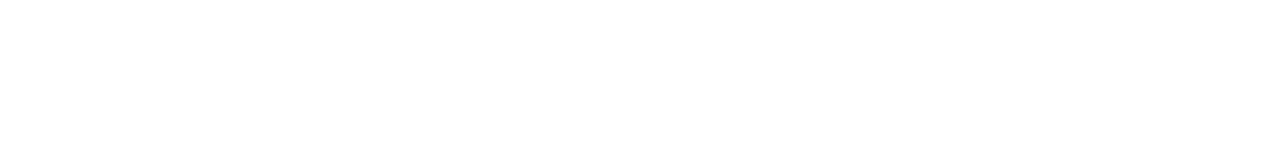
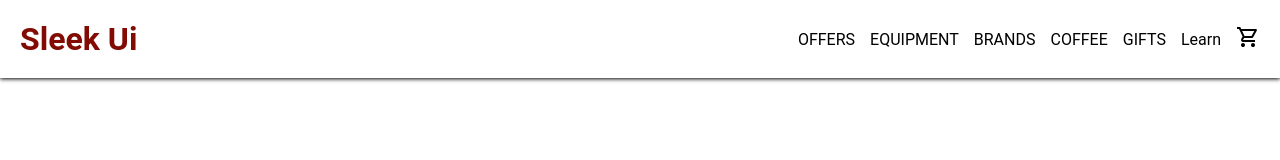
Before and after one commit to mariogsa/projeto-cafeteria, a plain HTML site: page index.html in a window 1280 px wide. Drawn offline with Linux system fonts and the light colour scheme.

Commit message:
Branch comecando-html, iniciando personalização do header

```diff
--- /dev/null
+++ b/css/componentes/cor.css
@@ -0,0 +1,4 @@
+:root {
+  --cor-primaria: rgb(130, 11, 4);
+  --link-header: #000000;
+}
--- /dev/null
+++ b/css/componentes/tipografia.css
@@ -0,0 +1,3 @@
+:root {
+  --tipografia-principal: "Roboto", sans-serif;
+}
--- /dev/null
+++ b/css/header.css
@@ -0,0 +1,27 @@
+.header-container {
+  display: flex;
+  align-items: center;
+  justify-content: space-between;
+  padding: 20px;
+  box-shadow: 0 1px 4px black;
+  font-family: var(--tipografia-principal);
+}
+.header-container h1 {
+  color: var(--cor-primaria);
+}
+.header-container ul {
+  display: flex;
+  flex-wrap: wrap;
+  flex: 1;
+  align-items: center;
+  gap: 15px;
+}
+.header-container li {
+  text-transform: uppercase;
+}
+.header-container li:nth-child(6) {
+  text-transform: initial;
+}
+.header-container li a {
+  color: var(--link-header);
+}
--- /dev/null
+++ b/css/reset.css
@@ -0,0 +1,14 @@
+body {
+  margin: 0;
+}
+h1,
+ul {
+  margin: 0;
+  padding: 0;
+}
+ul {
+  list-style: none;
+}
+a {
+  text-decoration: none;
+}
--- a/css/style.css
+++ b/css/style.css
@@ -0,0 +1,8 @@
+/* Reset */
+@import "./reset.css";
+
+/* Componentes */
+@import "./componentes/tipografia.css";
+@import "./componentes/cor.css";
+
+@import "./header.css";
--- a/index.html
+++ b/index.html
@@ -9,6 +9,22 @@
 </head>
 
 <body>
+  <header class="header-container">
+    <a href="./">
+      <h1>Sleek Ui</h1>
+    </a>
+    <nav>
+      <ul>
+        <li><a href="">Offers</a></li>
+        <li><a href="">Equipment</a></li>
+        <li><a href="">Brands</a></li>
+        <li><a href="">Coffee</a></li>
+        <li><a href="">Gifts</a></li>
+        <li><a href="">Learn</a></li>
+        <li><a href=""><img src="./img/carrinho-de-compras.svg" alt=""></a></li>
+      </ul>
+    </nav>
+  </header>
   <script src="./js/script.js"></script>
 </body>
 
```
Also changed, not shown: img/carrinho-de-compras.svg (added).
